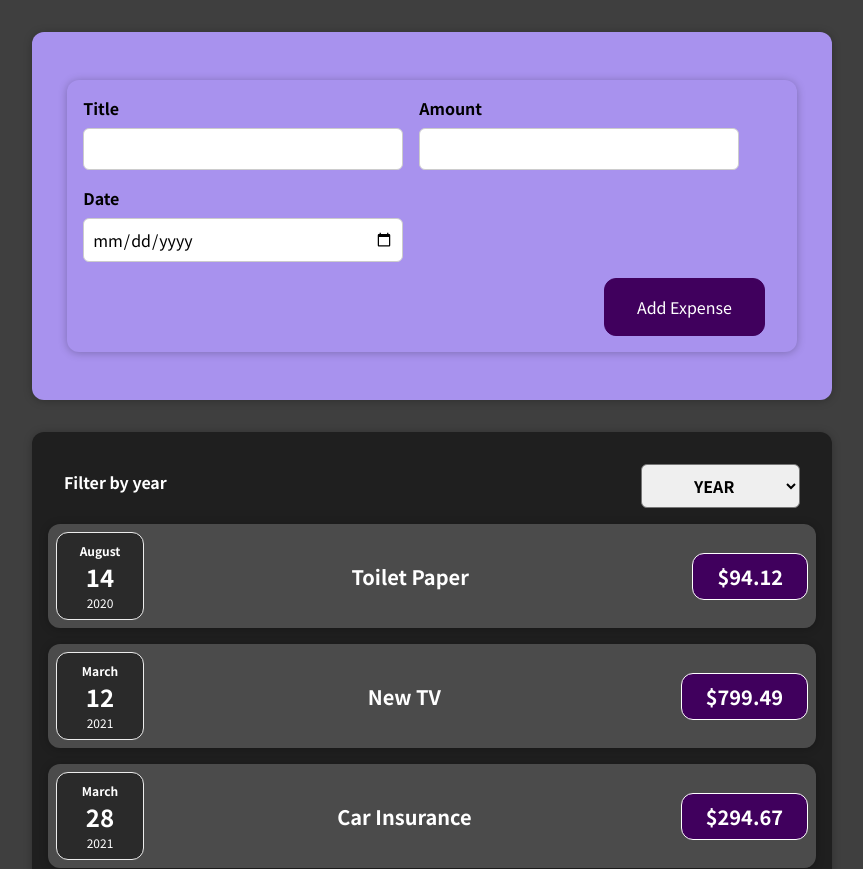
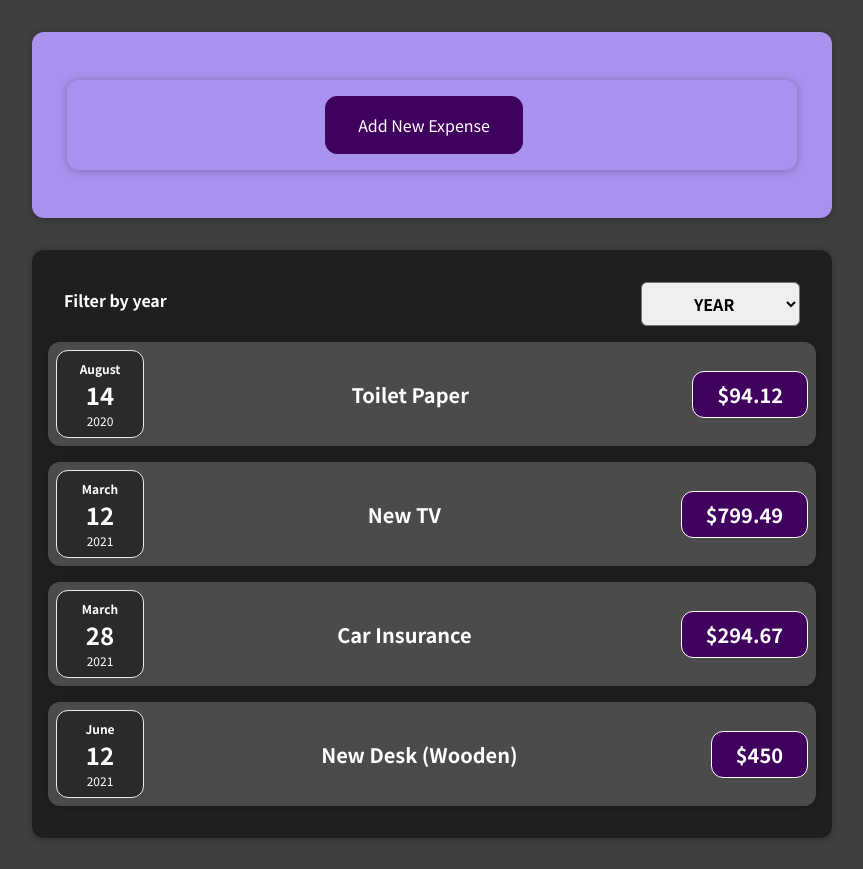
Before and after one commit to BryantIT/react-complete-guide-study, a React (Create React App) app: page / in a window 1280 px wide. Shown: the top 869 px of the page, without its empty margins (208-1071 px from the left). Built offline with nearby package versions, Linux system fonts and the light colour scheme.

Commit message:
adds conditional render to form and add form button

```diff
--- a/src/components/ExpenseForm/ExpenseForm.js
+++ b/src/components/ExpenseForm/ExpenseForm.js
@@ -9,6 +9,7 @@ const ExpenseForm = ({ onSave }) => {
     amount: '',
     date: '',
   })
+  const [shouldShowForm, setShouldShowForm] = useState(false)
 
   const changeHandler = (e) => {
     const value = e.target.value
@@ -17,6 +18,10 @@ const ExpenseForm = ({ onSave }) => {
     setUserInput((prevState) => {
       return { ...prevState, [label]: value }
     })
+  }
+
+  const addFormHandler = () => {
+    setShouldShowForm(true)
   }
 
   const submitHandler = (e) => {
@@ -30,11 +35,17 @@ const ExpenseForm = ({ onSave }) => {
 
   return (
     <div className='new-expense'>
+      {shouldShowForm ? (
         <form onSubmit={submitHandler}>
           <div className='new-expense-controls'>
             <div className='new-expense-control'>
               <label>Title</label>
-            <input type='text' id='title' value={userInput.title} onChange={changeHandler} />
+              <input
+                type='text'
+                id='title'
+                value={userInput.title}
+                onChange={changeHandler}
+              />
             </div>
             <div className='new-expense-control'>
               <label>Amount</label>
@@ -63,6 +74,9 @@ const ExpenseForm = ({ onSave }) => {
             <button type='submit'>Add Expense</button>
           </div>
         </form>
+      ) : (
+        <button type='button' onClick={addFormHandler}>Add New Expense</button>
+      )}
     </div>
   )
 }
```
Lines whose indentation alone changed are shown as unchanged.
